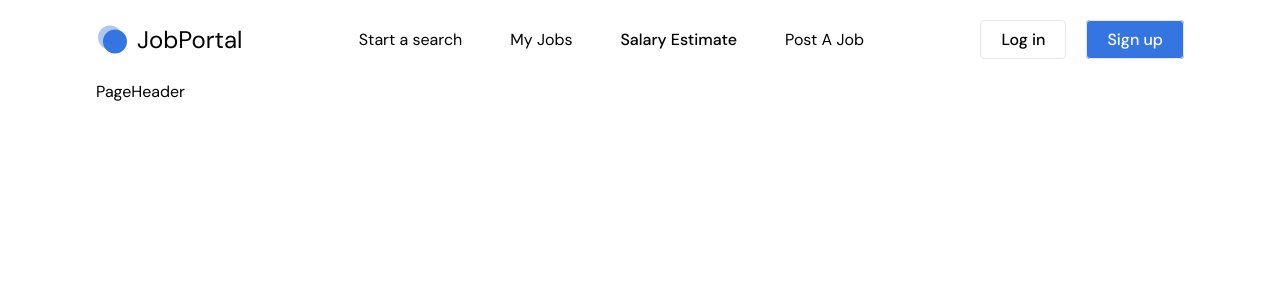
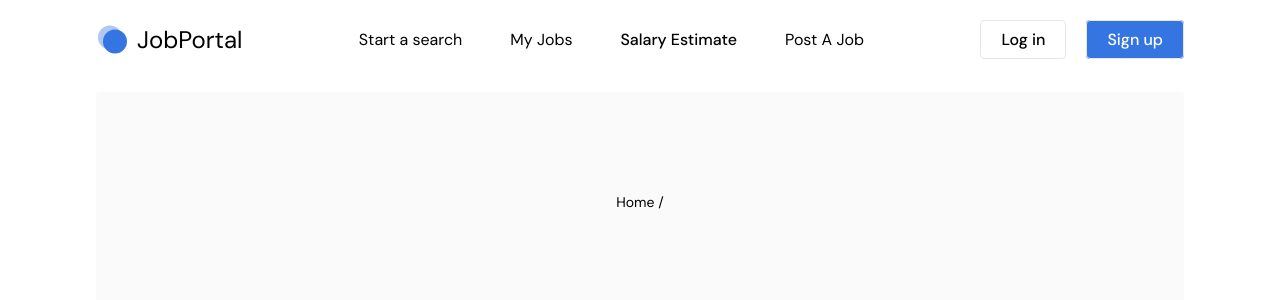
Before and after one commit to BrijeshMarshettiwar/MERN-Job-portal, a React (Vite) app in the folder job-portal-client/: page /salary in a window 1280 px wide. Shown: the top 300 px of the page. Built offline with nearby package versions, Linux system fonts and the light colour scheme.

Commit message:
Update PageHeader.jsx

```diff
--- a/job-portal-client/src/components/PageHeader.jsx
+++ b/job-portal-client/src/components/PageHeader.jsx
@@ -1,8 +1,13 @@
 import React from 'react'
 
-const PageHeader = () => {
+const PageHeader = ({title, path}) => {
   return (
-    <div>PageHeader</div>
+    <div className='py-24 mt-3 bg-[#fafafa] rounded flex items-center justify-center'>
+      <div>
+        <h2 className='text-3xl text-blue font-medium mb-1 text-center'>{title}</h2>
+        <p className='text-sm text-center'><a href="/">Home</a> / {path}</p>
+      </div>
+    </div>
   )
 }
 
```
